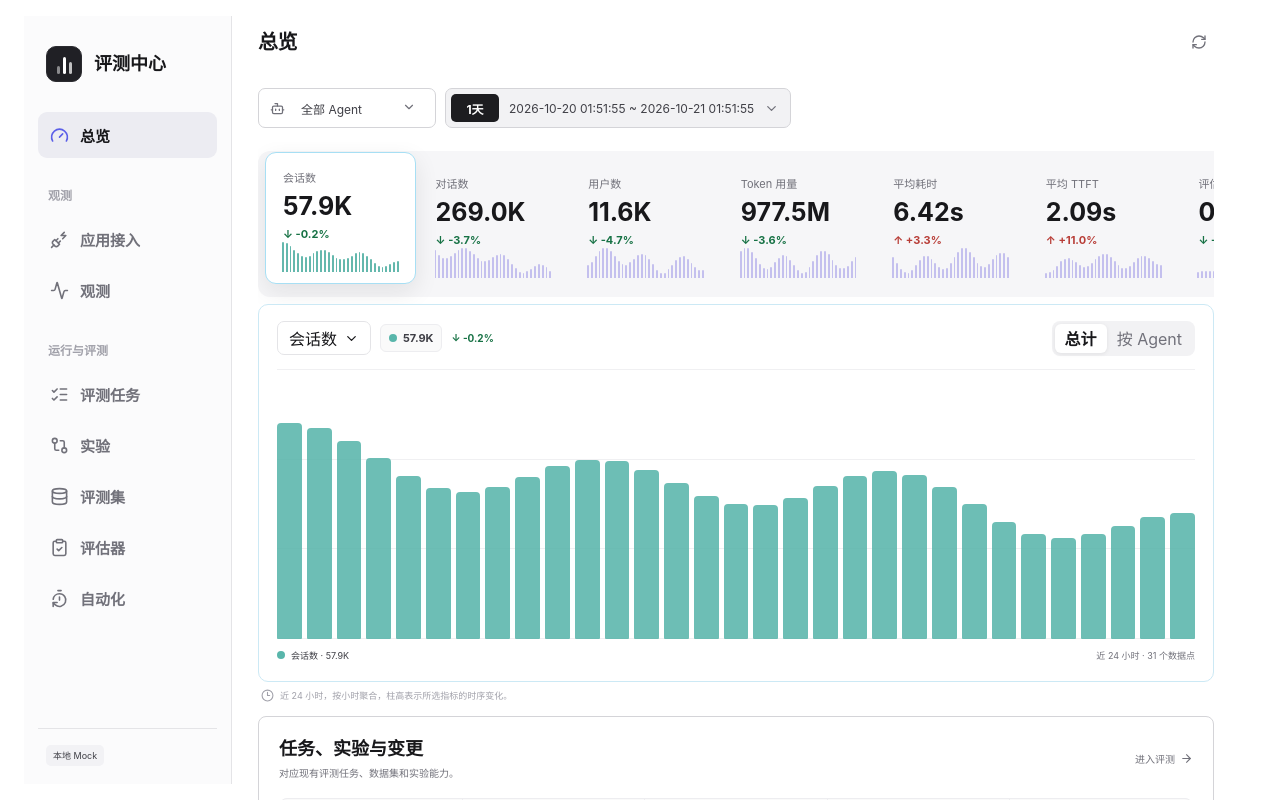
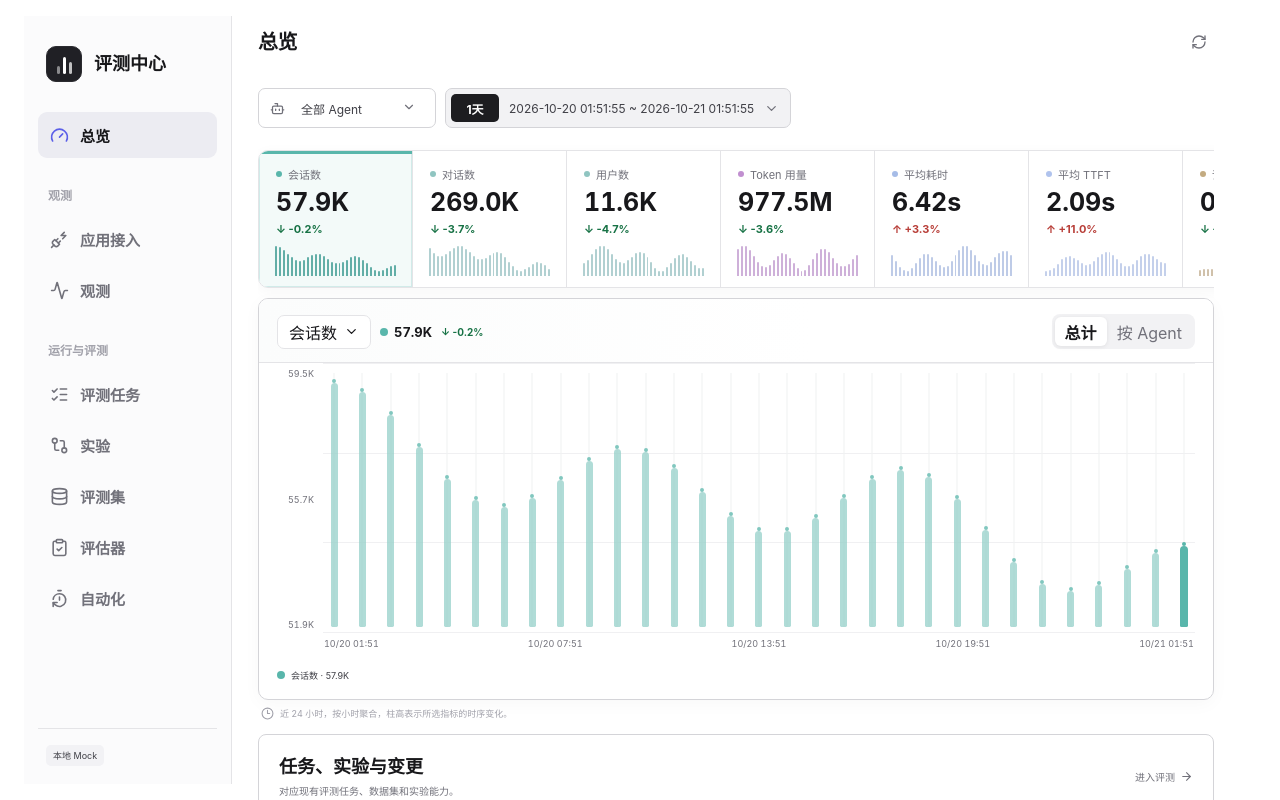
Before and after one commit to wang-zilei/agent-evaluation-platform, a React (Vite) app: page / in a window 1280 px wide. Shown: the top 800 px of the page. Built offline with nearby package versions, Linux system fonts and the light colour scheme.

Commit message:
feat: refine overview time series

```diff
--- a/src/features/overview/OverviewPage.tsx
+++ b/src/features/overview/OverviewPage.tsx
@@ -101,11 +101,13 @@ function MetricMenu({ selected, onSelect }: { selected: MetricKey; onSelect: (ke
 function TimeSeriesPanel({
   metric,
   scope,
+  timeRange,
   onScopeChange,
   onMetricChange,
 }: {
   metric: Metric;
   scope: Scope;
+  timeRange: TimeRange;
   onScopeChange: (scope: Scope) => void;
   onMetricChange: (key: MetricKey) => void;
 }) {
@@ -115,10 +117,25 @@ function TimeSeriesPanel({
     const phase = 3.3;
     return metric.series.map((value, index) => value * factor * (1 + Math.sin(index * 0.48 + phase) * 0.08));
   }, [metric, scope]);
-  const min = Math.min(...scopedSeries) * 0.91;
-  const max = Math.max(...scopedSeries) * 1.03;
+  const min = Math.min(...scopedSeries);
+  const max = Math.max(...scopedSeries);
+  const chartRange = Math.max(1, max - min);
   const total = scopedSeries.reduce((sum, value) => sum + value, 0);
   const displayTotal = scope === '总计' ? metric.value : formatChartValue(metric, total / 31);
+  const axisValues = [max, (max + min) / 2, min].map((value) => formatChartValue(metric, value));
+  const axisTimes = useMemo(() => {
+    const start = timeRange.start.getTime();
+    const end = timeRange.end.getTime();
+    const span = Math.max(1, end - start);
+    const formatter = span <= 6 * 60 * 60 * 1000
+      ? new Intl.DateTimeFormat('zh-CN', { hour: '2-digit', minute: '2-digit', second: '2-digit', hour12: false })
+      : span <= 8 * 24 * 60 * 60 * 1000
+        ? new Intl.DateTimeFormat('zh-CN', { month: '2-digit', day: '2-digit', hour: '2-digit', minute: '2-digit', hour12: false })
+        : span <= 366 * 24 * 60 * 60 * 1000
+          ? new Intl.DateTimeFormat('zh-CN', { month: '2-digit', day: '2-digit' })
+          : new Intl.DateTimeFormat('zh-CN', { year: 'numeric', month: '2-digit', day: '2-digit' });
+    return [0, 0.25, 0.5, 0.75, 1].map((ratio) => formatter.format(new Date(start + span * ratio)));
+  }, [timeRange]);
   return <section className="ov-time-panel" style={{ '--metric-color': metric.color } as CSSProperties}>
     <header className="ov-time-panel__header">
       <div className="ov-time-panel__summary">
@@ -130,16 +147,24 @@ function TimeSeriesPanel({
         {(['总计', '按 Agent'] as Scope[]).map((item) => <button type="button" role="tab" aria-selected={scope === item} className={scope === item ? 'is-active' : ''} key={item} onClick={() => onScopeChange(item)}>{item}</button>)}
       </div>
     </header>
-    <div className="ov-time-chart" aria-label={`${metric.label}近 24 小时时序柱状图`}>
-      <div className="ov-time-grid" aria-hidden="true"><i /><i /><i /><i /></div>
-      <div className="ov-time-bars">
-        {scopedSeries.map((value, index) => {
-          const height = 12 + ((value - min) / Math.max(1, max - min)) * 82;
-          return <i key={`${scope}-${index}`} style={{ height: `${height}%`, background: metric.color }} title={`${index + 1} · ${formatChartValue(metric, value)}`} />;
-        })}
+    <div className="ov-time-chart-frame">
+      <div className="ov-time-y-axis" aria-hidden="true">{axisValues.map((value, index) => <span key={`${value}-${index}`}>{value}</span>)}</div>
+      <div className="ov-time-chart" role="img" aria-label={`${metric.label}近 24 小时时序柱状图`}>
+        <div className="ov-time-plot">
+          <div className="ov-time-grid" aria-hidden="true"><i /><i /><i /><i /></div>
+          <div className="ov-time-bars">
+            {scopedSeries.map((value, index) => {
+              const height = 14 + ((value - min) / chartRange) * 82;
+              return <span className={`ov-time-bar${index === scopedSeries.length - 1 ? ' is-current' : ''}`} key={`${scope}-${index}`} title={`${index + 1} · ${formatChartValue(metric, value)}`}>
+                <i style={{ height: `${height}%` }} />
+              </span>;
+            })}
+          </div>
+        </div>
+        <div className="ov-time-x-axis" aria-hidden="true">{axisTimes.map((value, index) => <span key={`${value}-${index}`}>{value}</span>)}</div>
       </div>
     </div>
-    <footer className="ov-time-panel__footer"><span><i style={{ background: metric.color }} />{metric.label} · {displayTotal}</span><span>近 24 小时 · 31 个数据点</span></footer>
+    <footer className="ov-time-panel__footer"><span><i style={{ background: metric.color }} />{metric.label} · {displayTotal}</span></footer>
   </section>;
 }
 
@@ -233,7 +258,7 @@ export default function OverviewPage({
       <div className="ov-metric-strip">{METRICS.map((item) => <MetricCard key={item.key} metric={item} selected={item.key === selectedMetric} onSelect={() => setSelectedMetric(item.key)} />)}</div>
     </section>
 
-    <TimeSeriesPanel metric={metric} scope={scope} onScopeChange={setScope} onMetricChange={setSelectedMetric} />
+    <TimeSeriesPanel metric={metric} scope={scope} timeRange={timeRange} onScopeChange={setScope} onMetricChange={setSelectedMetric} />
     <p className="ov-chart-caption"><Clock3 size={13} />{timePreset === '1d' ? '近 24 小时' : timePreset === '7d' ? '近 7 天' : timePreset === '30d' ? '近 30 天' : selectedTimePreset.label}，按小时聚合，柱高表示所选指标的时序变化。</p>
 
     <section className="ov-module ov-task-module" style={{ '--module-accent': '#a477c7' } as CSSProperties}>
--- a/src/features/overview/overview.css
+++ b/src/features/overview/overview.css
@@ -200,7 +200,7 @@
 }
 
 .ov-metric-strip-wrap {
-  padding: 9px 0 7px;
+  padding: 8px 0 10px;
   overflow-x: auto;
 }
 
@@ -208,52 +208,75 @@
   min-width: 1080px;
   display: grid;
   grid-template-columns: repeat(7, minmax(0, 1fr));
-  gap: 2px;
-  padding: 7px;
-  border-radius: 12px;
-  background: #f6f6f8;
+  overflow: hidden;
+  border: 1px solid var(--eval-border);
+  border-radius: 10px;
+  background: #fff;
+  box-shadow: 0 3px 14px rgba(24, 24, 27, .035);
 }
 
 .ov-metric-card {
   position: relative;
   min-width: 0;
-  min-height: 132px;
+  min-height: 136px;
   display: flex;
   flex-direction: column;
   align-items: flex-start;
-  gap: 7px;
-  padding: 16px 17px 12px;
+  gap: 6px;
+  padding: 15px 17px 12px;
   overflow: hidden;
-  border: 1px solid transparent;
-  border-radius: 11px;
+  border: 0;
+  border-right: 1px solid var(--eval-border);
+  border-radius: 0;
   color: var(--eval-text);
   background: transparent;
   text-align: left;
   cursor: pointer;
-  transition: background .2s ease, border-color .2s ease, box-shadow .2s ease, transform .2s ease;
+  transition: background .2s ease, box-shadow .2s ease;
 }
 
+.ov-metric-card:last-child { border-right: 0; }
+
 .ov-metric-card:hover {
-  background: rgba(255, 255, 255, .66);
+  background: #fafafa;
 }
 
 .ov-metric-card.is-selected {
-  border-color: #a7dff4;
-  background: #fff;
-  box-shadow: 0 8px 24px rgba(24, 24, 27, .09);
-  transform: translateY(-6px);
+  background: color-mix(in srgb, var(--metric-color) 7%, #fff);
+  box-shadow: inset 0 3px 0 var(--metric-color), inset 0 0 0 1px color-mix(in srgb, var(--metric-color) 22%, transparent);
+}
+
+.ov-metric-card:focus-visible {
+  z-index: 1;
+  outline: 2px solid color-mix(in srgb, var(--metric-color) 55%, transparent);
+  outline-offset: -3px;
 }
 
 .ov-metric-card__label {
+  display: inline-flex;
+  align-items: center;
+  gap: 6px;
   color: var(--eval-muted);
   font-size: 11px;
 }
+
+.ov-metric-card__label::before {
+  content: "";
+  width: 6px;
+  height: 6px;
+  flex: 0 0 6px;
+  border-radius: 50%;
+  background: color-mix(in srgb, var(--metric-color) 56%, #d7d7dd);
+}
+
+.ov-metric-card.is-selected .ov-metric-card__label::before { background: var(--metric-color); }
 
 .ov-metric-card > strong {
   color: var(--eval-ink);
   font-size: 25px;
   line-height: 1.12;
   letter-spacing: 0;
+  font-variant-numeric: tabular-nums;
 }
 
 .ov-metric-card__delta {
@@ -273,7 +296,7 @@
   display: flex;
   align-items: flex-end;
   gap: 2px;
-  color: #c4c0ee;
+  color: color-mix(in srgb, var(--metric-color) 34%, #dedee4);
 }
 
 .ov-metric-card__spark i {
@@ -283,13 +306,14 @@
   background: currentColor;
 }
 
-.ov-metric-card.is-selected .ov-metric-card__spark { color: #64b8ad; }
+.ov-metric-card.is-selected .ov-metric-card__spark { color: color-mix(in srgb, var(--metric-color) 82%, #8b8b95); }
 
 .ov-time-panel {
   overflow: hidden;
-  border: 1px solid #cce9f5;
+  border: 1px solid var(--eval-border-strong);
   border-radius: 10px;
   background: #fff;
+  box-shadow: 0 4px 18px rgba(24, 24, 27, .03);
 }
 
 .ov-time-panel__header {
@@ -299,6 +323,8 @@
   justify-content: space-between;
   gap: 18px;
   padding: 13px 18px 11px;
+  border-bottom: 1px solid var(--eval-border);
+  background: linear-gradient(90deg, #fbfcfc 0%, #fff 58%);
 }
 
 .ov-time-panel__summary {
@@ -367,17 +393,14 @@
 .ov-metric-menu__panel button svg { color: var(--eval-ink); }
 
 .ov-time-total {
-  min-height: 28px;
+  min-height: 24px;
   display: inline-flex;
   align-items: center;
   gap: 6px;
-  padding: 0 8px;
-  border: 1px solid #ededf0;
-  border-radius: 6px;
-  color: var(--eval-text);
-  background: #fafafa;
-  font-size: 11px;
-  font-weight: 650;
+  color: var(--eval-ink);
+  font-size: 13px;
+  font-weight: 700;
+  font-variant-numeric: tabular-nums;
 }
 
 .ov-time-total i,
@@ -417,11 +440,32 @@
   font-weight: 700;
 }
 
+.ov-time-chart-frame {
+  display: grid;
+  grid-template-columns: 46px minmax(0, 1fr);
+  margin: 0 18px;
+}
+
+.ov-time-y-axis {
+  height: 270px;
+  display: flex;
+  flex-direction: column;
+  justify-content: space-between;
+  padding: 5px 9px 3px 0;
+  color: var(--eval-muted);
+  font-size: 9px;
+  font-variant-numeric: tabular-nums;
+  text-align: right;
+}
+
 .ov-time-chart {
+  min-width: 0;
+  overflow-x: auto;
+}
+
+.ov-time-plot {
   position: relative;
   height: 270px;
-  margin: 0 18px;
-  overflow: hidden;
 }
 
 .ov-time-grid {
@@ -439,29 +483,83 @@
 
 .ov-time-bars {
   position: absolute;
-  inset: 12px 0 0;
+  inset: 10px 0 6px;
   display: grid;
   grid-template-columns: repeat(31, minmax(0, 1fr));
   align-items: end;
-  gap: 5px;
+  gap: 6px;
 }
 
-.ov-time-bars > i {
+.ov-time-bar {
+  position: relative;
+  height: 100%;
+  display: flex;
+  align-items: flex-end;
+  justify-content: center;
+}
+
+.ov-time-bar::before {
+  content: "";
+  position: absolute;
+  top: 0;
+  bottom: 0;
+  left: 50%;
+  width: 1px;
+  background: #f0f2f2;
+  transform: translateX(-50%);
+}
+
+.ov-time-bar i {
+  position: relative;
+  z-index: 1;
+  width: 7px;
   min-width: 4px;
   display: block;
-  border-radius: 4px 4px 1px 1px;
-  opacity: .88;
+  border-radius: 5px 5px 2px 2px;
+  background: color-mix(in srgb, var(--metric-color) 64%, #fff);
+  opacity: .74;
+  transition: opacity .16s ease, width .16s ease;
 }
 
-.ov-time-bars > i:hover { opacity: 1; }
+.ov-time-bar i::after {
+  content: "";
+  position: absolute;
+  top: -4px;
+  left: 50%;
+  width: 4px;
+  height: 4px;
+  border-radius: 50%;
+  background: var(--metric-color);
+  transform: translateX(-50%);
+}
+
+.ov-time-bar:hover i,
+.ov-time-bar.is-current i {
+  width: 8px;
+  opacity: 1;
+}
+
+.ov-time-bar.is-current i { background: var(--metric-color); }
+
+.ov-time-x-axis {
+  min-height: 24px;
+  display: flex;
+  justify-content: space-between;
+  gap: 10px;
+  padding: 5px 1px 0;
+  color: var(--eval-muted);
+  font-size: 9px;
+  font-variant-numeric: tabular-nums;
+  white-space: nowrap;
+}
 
 .ov-time-panel__footer {
   min-height: 42px;
   display: flex;
   align-items: center;
-  justify-content: space-between;
+  justify-content: flex-start;
   gap: 12px;
-  padding: 0 18px 10px;
+  padding: 4px 18px 10px;
   color: var(--eval-muted);
   font-size: 9px;
 }
@@ -663,8 +761,11 @@
   .ov-time-picker__grid { grid-template-columns: repeat(3, minmax(0, 1fr)); }
   .ov-time-picker__custom { grid-template-columns: 1fr; }
   .ov-time-panel__header { align-items: flex-start; flex-direction: column; }
-  .ov-time-chart { height: 220px; overflow-x: auto; }
-  .ov-time-bars { min-width: 800px; }
+  .ov-time-chart-frame { grid-template-columns: 38px minmax(0, 1fr); margin: 0 12px; }
+  .ov-time-y-axis { height: 220px; padding-right: 7px; }
+  .ov-time-plot,
+  .ov-time-x-axis { min-width: 800px; }
+  .ov-time-plot { height: 220px; }
   .ov-task-stats { grid-template-columns: repeat(2, minmax(0, 1fr)); }
   .ov-task-stats > div:last-child { grid-column: 1 / -1; }
 }
```
